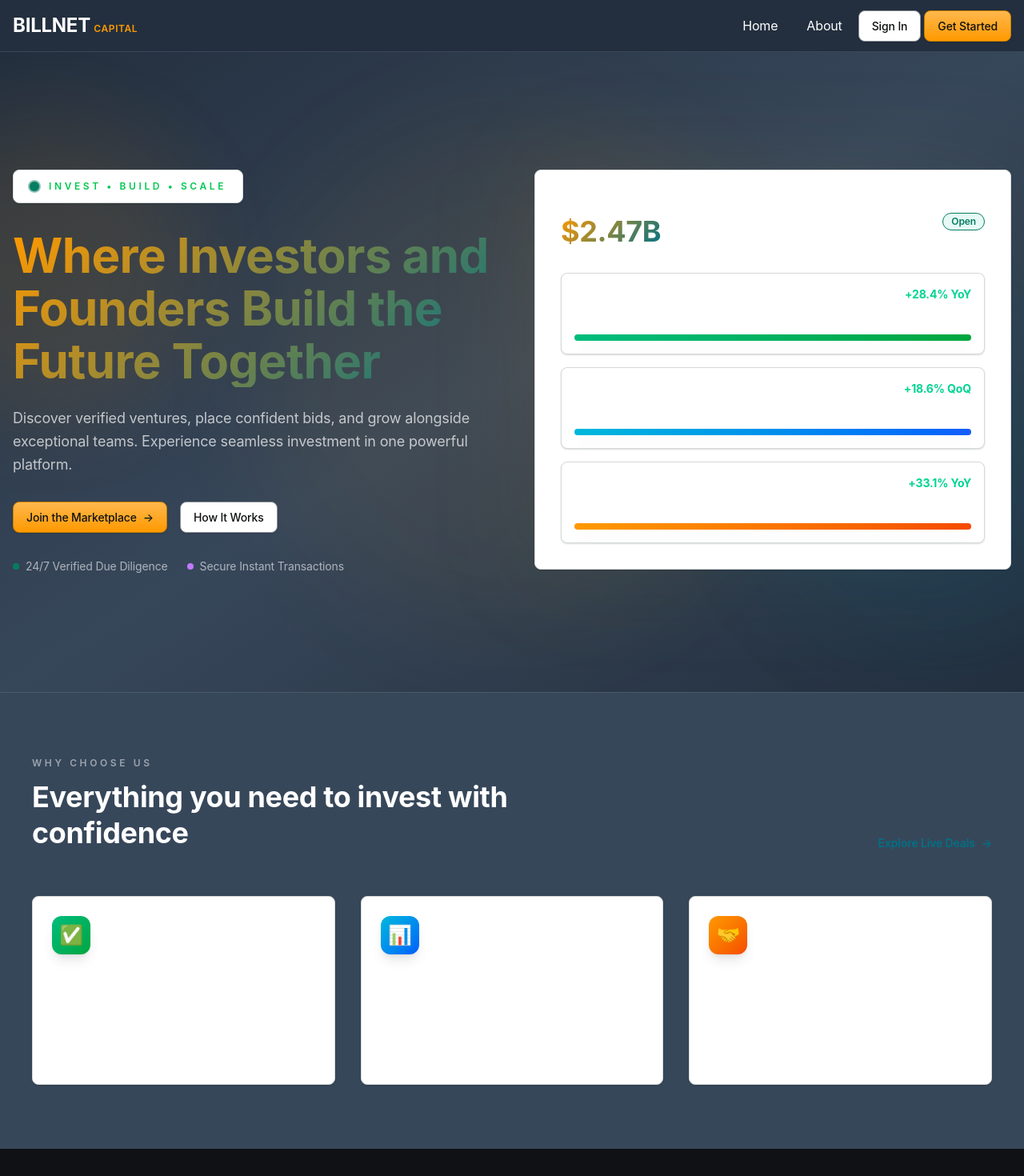
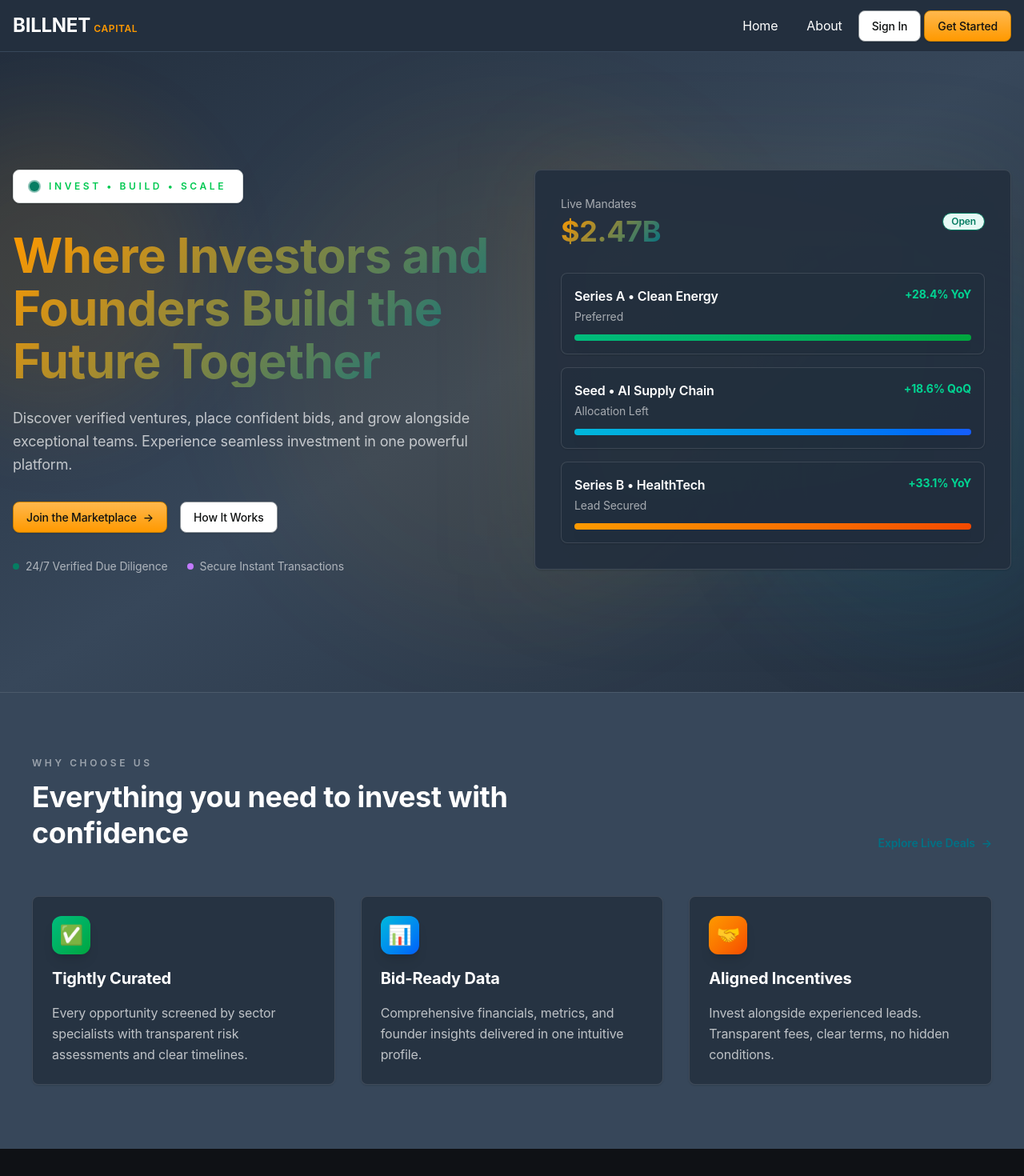
Before and after one commit to pkajnr/billnet, a React (Vite) app in the folder frontend/: page / in a window 1280 px wide. Shown: the top 1470 px of the page at 80% size. Built offline with nearby package versions, Linux system fonts and the light colour scheme.

Commit message:
Fix homepage text visibility on cards

```diff
--- a/frontend/src/pages/Home.tsx
+++ b/frontend/src/pages/Home.tsx
@@ -56,7 +56,10 @@ export default function Home() {
 
           <div className="relative float">
             <div className="absolute inset-0 blur-3xl rounded-3xl" style={{background: 'linear-gradient(to bottom right, rgba(255, 153, 0, 0.1), rgba(0, 113, 133, 0.1))'}}></div>
-            <div className="relative card p-8">
+            <div
+              className="relative card p-8"
+              style={{ backgroundColor: 'rgba(35, 47, 62, 0.92)', borderColor: 'rgba(255,255,255,0.12)' }}
+            >
               <div className="flex items-center justify-between mb-8">
                 <div>
                   <p className="text-sm text-white/60 mb-1">Live Mandates</p>
@@ -82,7 +85,11 @@ export default function Home() {
                   tag: 'Lead Secured',
                   color: 'from-amber-500 to-orange-600'
                 }].map((item) => (
-                  <div key={item.name} className="card p-4 hover:scale-[1.02] transition-transform">
+                  <div
+                    key={item.name}
+                    className="card p-4 hover:scale-[1.02] transition-transform"
+                    style={{ backgroundColor: 'rgba(35, 47, 62, 0.82)', borderColor: 'rgba(255,255,255,0.12)' }}
+                  >
                     <div className="flex items-start justify-between mb-3">
                       <div>
                         <p className="text-white font-semibold">{item.name}</p>
@@ -136,7 +143,11 @@ export default function Home() {
               accent: 'from-amber-500 to-orange-600',
               icon: '🤝'
             }].map((card) => (
-              <div key={card.title} className="card p-6 space-y-4 group">
+              <div
+                key={card.title}
+                className="card p-6 space-y-4 group"
+                style={{ backgroundColor: 'rgba(35, 47, 62, 0.82)', borderColor: 'rgba(255,255,255,0.12)' }}
+              >
                 <div className={`w-12 h-12 rounded-xl bg-gradient-to-br ${card.accent} flex items-center justify-center text-2xl shadow-lg`}>
                   {card.icon}
                 </div>
```
